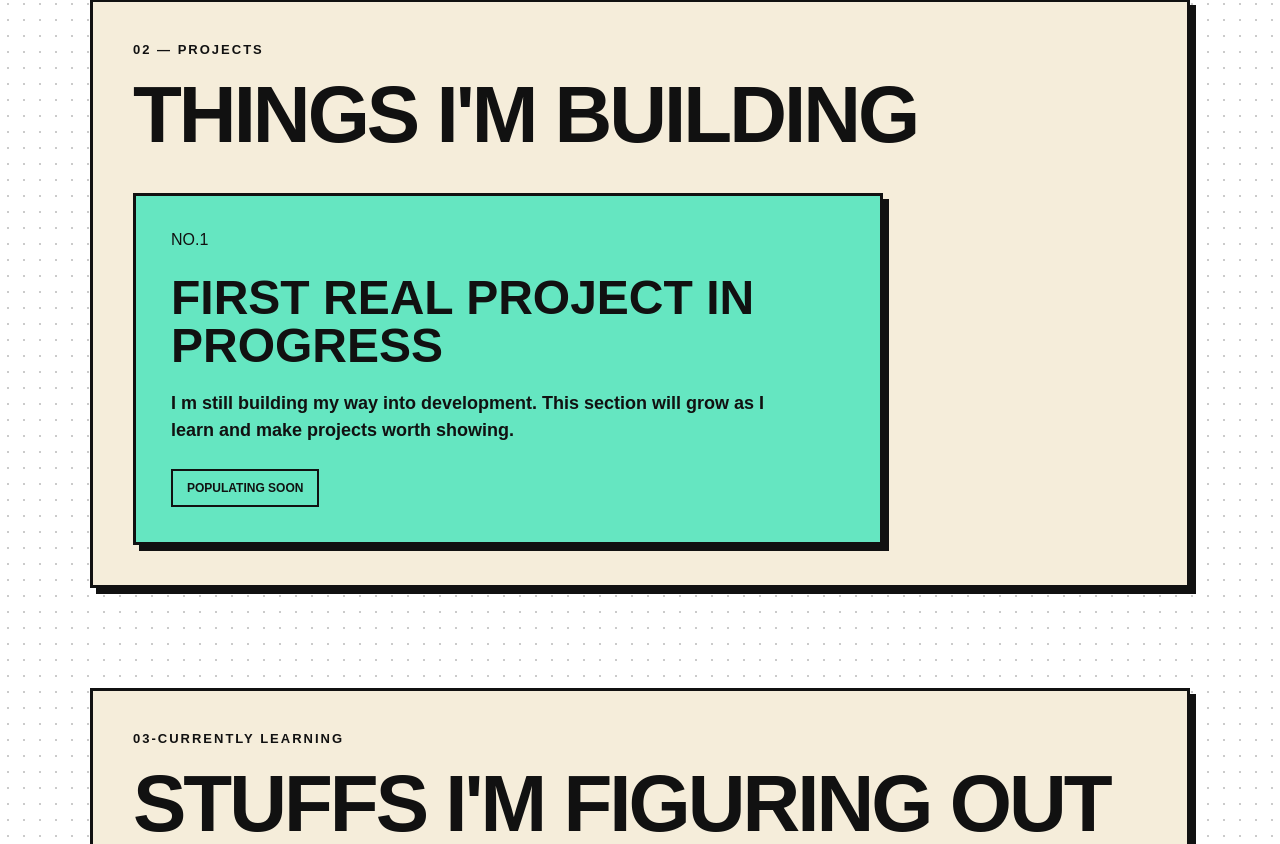
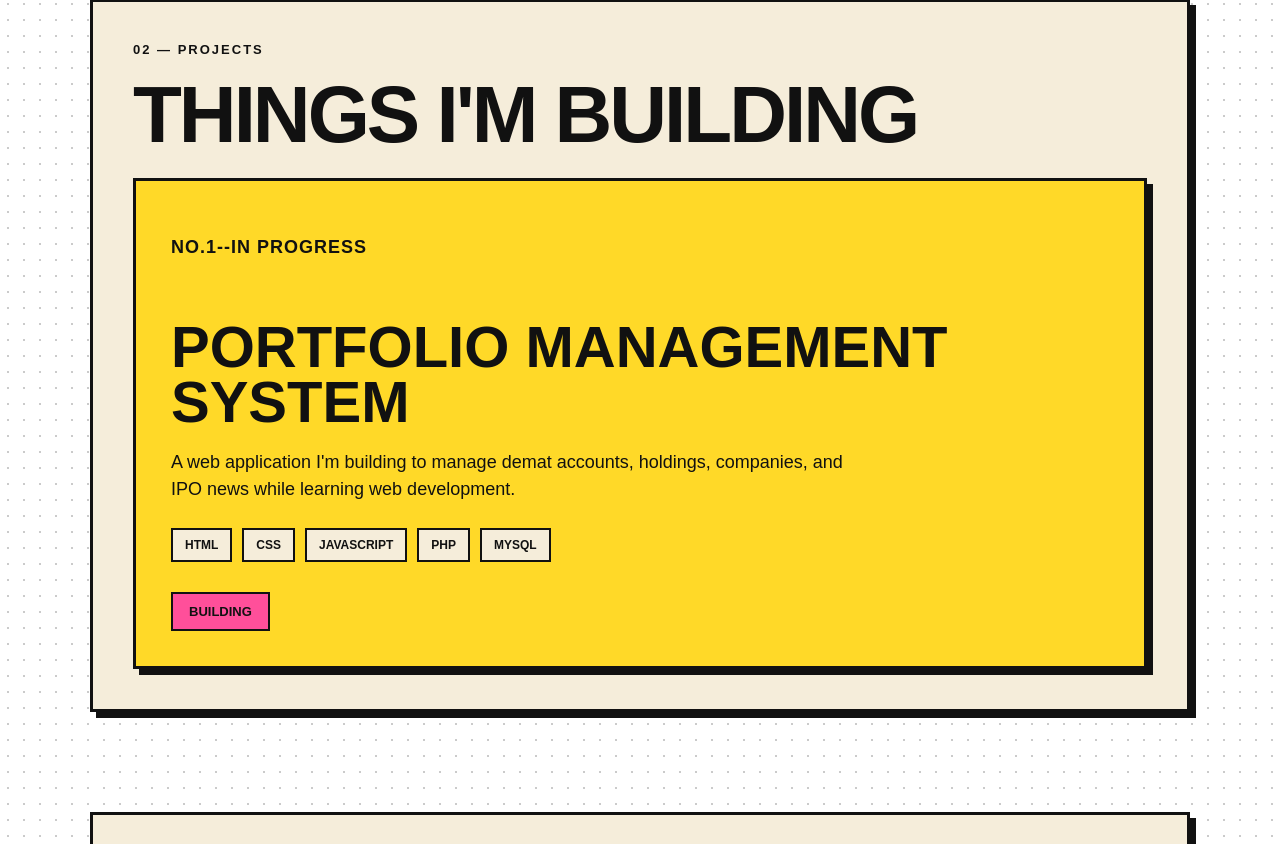
Before and after one commit to sabinaya-404/portfolio, a React app: page / in a window 1280 px wide. Shown: the part 1076-1920 px from the top of the page. Built offline with nearby package versions, Linux system fonts and the light colour scheme; the HTML template or start-up script is replaced by a standard one.

Commit message:
Add portfolio project card

```diff
--- a/src/App.jsx
+++ b/src/App.jsx
@@ -33,12 +33,11 @@ function App() {
             </a>
           </div>
         </div>
-
-
         <div className="hero-tag">
           RETARD · DEVELOPER · TINKERER
         </div>
       </section>
+
 
       {/* About section */}
       <section id="about" className="content-section">
@@ -57,20 +56,31 @@ function App() {
         </div>
       </section>
 
+
       {/* Projects section */}
       <section id="projects" className="content-section">
         <p className="section-label">02 — PROJECTS</p>
 
         <h2>THINGS I'M BUILDING</h2>
-        <div className="projects-empty">
-          <p className="project-number">NO.1</p>
-          <h3>FIRST REAL PROJECT IN PROGRESS</h3>
+        <div className="project-card">
+          <p className="project-number">NO.1--IN PROGRESS</p>
+          <h3>PORTFOLIO MANAGEMENT SYSTEM</h3>
           <p>
-            I m still building my way into development. This section will grow as I learn and make projects worth showing.
+            A web application I'm building to manage demat accounts, holdings, companies, and IPO news while learning web development.
           </p>
-          <span>POPULATING SOON</span>
+          <div className="project-tags">
+            <span>HTML</span>
+            <span>CSS</span>
+            <span>JAVASCRIPT</span>
+            <span>PHP</span>
+            <span>MYSQL</span>
+          </div>
+          <span className="project-status">BUILDING</span>
         </div>
       </section>
+
+
+      {/*Learning Section*/}
       <section id="learning" className="content-section learning-section">
         <p className="section-label">03-CURRENTLY LEARNING</p>
         <h2>STUFFS I'M FIGURING OUT</h2>
@@ -104,7 +114,8 @@ function App() {
         </div>
       </section>
 
-      {/* This is the fucking lab section where I showcase experiments and tinkering */}
+
+      {/* This is the lab section where I showcase experiments and tinkering */}
       <section id="lab" className="content-section lab-section">
         <p className="section-label">04 -LAB</p>
         <p className="section-intro">Things I break, investigate, modify and nearly fuck my minds on. Mostly a destructor.</p>
@@ -131,11 +142,12 @@ function App() {
         </div>
       </section>
 
+
       {/* Contact section */}
       <section id="contact" className="content-section">
         <p className="section-label">05 — CONTACT</p>
 
-        <h2>LET'S TALK and STFU</h2>
+        <h2>CONNECT WITH ME</h2>
 
 
       </section>
--- a/src/components/Navbar.jsx
+++ b/src/components/Navbar.jsx
@@ -1,15 +1,13 @@
+
 function Navbar () {
     return (
         <nav>
             <a href ="/">SABINAYA</a>
 
-            <div>
-
-                <a href="/
-                #projects">Projects</a>
+            <div className="nav-links">
+                <a href="/#projects">Projects</a>
                  <a href="/#about">About</a>
                   <a href="/#contact">Contact</a>
-
             </div>
         </nav>
     )
--- a/src/index.css
+++ b/src/index.css
@@ -364,3 +364,75 @@ margin-top: 30px;
     font-size: clamp(38px, 11vw, 60px);
   }
 }
+/* Implementation of dark mode */
+.dark {
+  --background: #151515;
+  --foreground: #f5f0df;
+  --yellow:#ffd928;
+  --pink: #ff4f9a;
+  --mint: #65e6c1;
+  --blue: #4267e8;
+
+    --pattern: rgba(245, 240, 223, 0.18);
+}
+.theme-toggle {
+  padding: 8px 12px;
+  border: 2px solid var(--foreground);
+  background: var(--yellow);
+  color: var(--foreground);
+  font-family: inherit;
+  font-size: 12px;
+  font-weight: 900;
+  cursor: pointer;
+  box-shadow: 3px 3px 0 var(--foreground);
+}
+.theme-toggle:hover {
+  transform: translate(2px 2px);
+  box-shadow: 1px 1px 0 var(--foreground);
+}
+
+/* Styling for Project section */
+.project-card {
+  padding: 35px;
+  border: var(--border);
+  box-shadow: var(--shadow);
+  background: var(--yellow);
+}
+.project-number {
+  margin-bottom: 20px;
+  font-size: 13px;
+  font-weight: 900;
+  letter-spacing: 1px;
+}
+.project-card h3 {
+  margin-bottom: 20px;
+  font-size: clamp(32px, 5vw, 58px);
+  line-height: 0.95;
+}
+.project-card p {
+  max-width: 700px;
+  margin-bottom: 25px;
+  font-size: 18px;
+  line-height: 1.5;
+}
+.project-tags {
+  display: flex;
+  flex-wrap: wrap;
+  gap: 10px;
+  margin-bottom: 30px;
+}
+.project-tags span {
+    padding: 8px 12px;
+    border: 2px solid var(--foreground);
+    background: var(--background);
+    font-size: 12px;
+    font-weight: 900;
+}
+.project-status {
+  display: inline-block;
+  padding: 10px 16px;
+  border: 2px solid var(--foreground);
+  background: var(--pink);
+  font-size: 13px;
+  font-weight: 900;
+}
```
Also changed, not shown: 3 other files (tests, documents, lock files or other folders).
